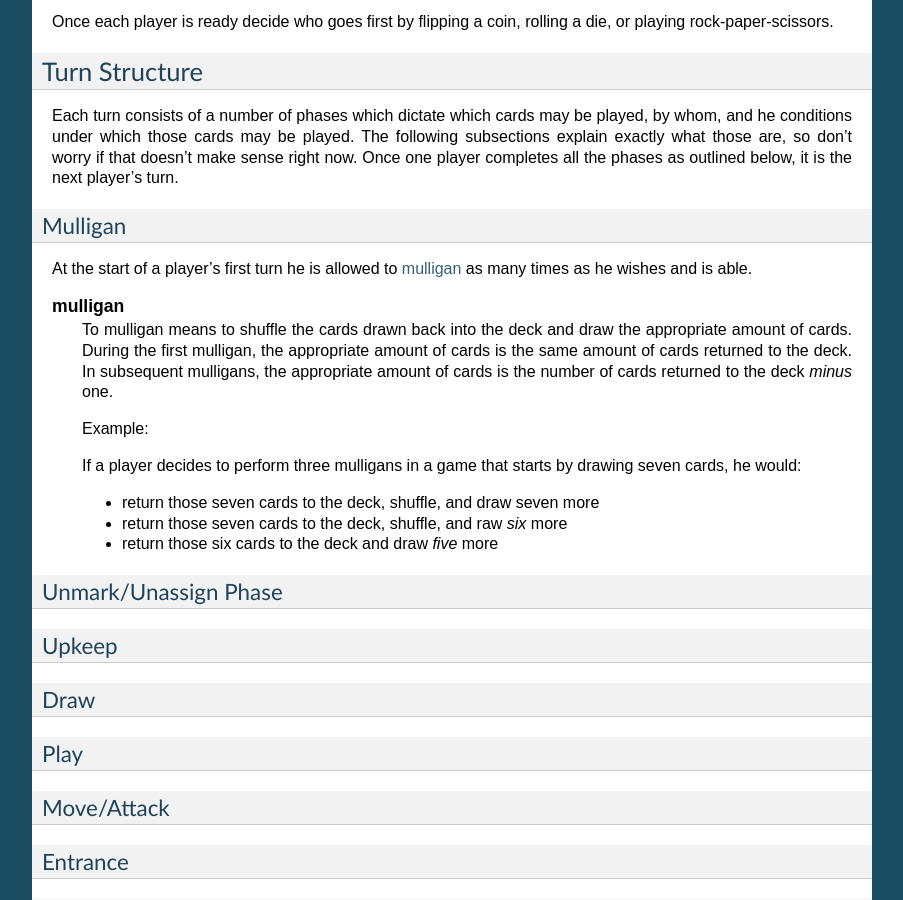
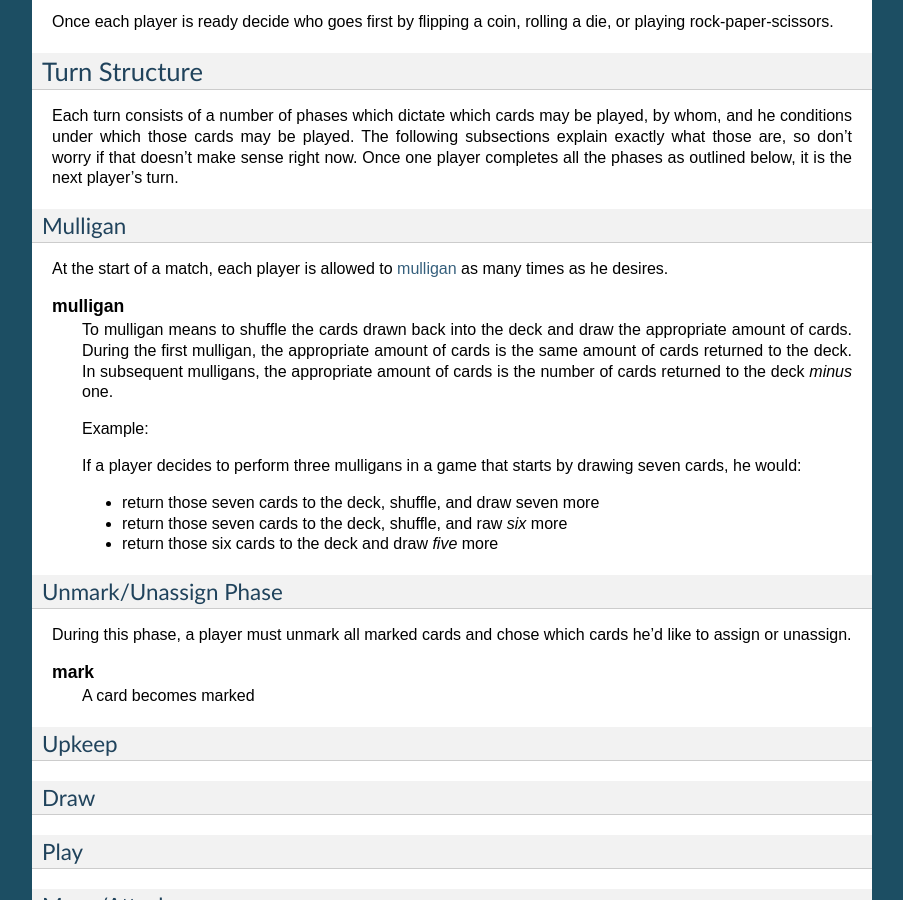
Before and after one commit to naught101/rules, a Sphinx documentation site: the page built from source/quickstart.rst, in a window 1280 px wide and 900 px high, scrolled down 1894 px. Shown: the whole window, without its empty margins (198-1101 px from the left). Built offline with Sphinx 7.4.7, drawn with Linux system fonts in a browser that asks for light colours.

```diff
--- a/source/quickstart.rst
+++ b/source/quickstart.rst
@@ -125,11 +125,10 @@
 
 Mulligan
 ~~~~~~~~
-At the start of a player's first turn he is allowed to :term:`mulligan` as many
-times as he wishes and is able.
+At the start of a match, each player is allowed to :term:`mulligan` as many
+times as he desires.
 
 .. glossary::
-
    mulligan
       To mulligan means to shuffle the cards drawn back into the deck and draw
       the appropriate amount of cards. During the first mulligan, the
@@ -156,6 +155,14 @@
    * describe what happens during this phase
    * break down terms or concepts introduced by this phase
    * introduce zones affected by this phase
+
+During this phase, a player must unmark all marked cards and
+chose which cards he'd like to :term:`assign` or unassign.
+
+.. glossary::
+   mark
+      A card becomes marked
+
 
 Upkeep
 ~~~~~~
```
Also changed, not shown: 1 other file.
